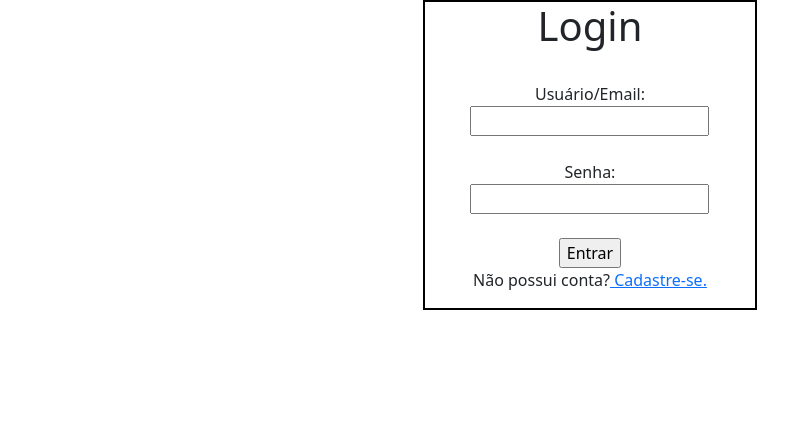
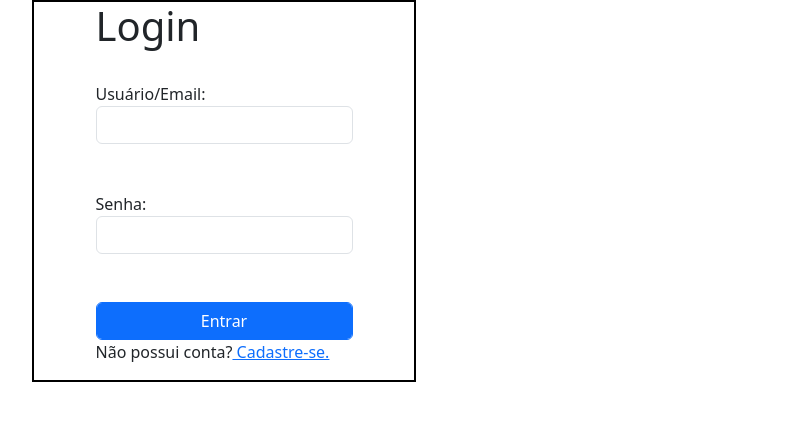
Before and after one commit to rafaelmdgh/pcc, a PHP site: page /login/login.php in a window 1280 px wide. Shown: the top 421 px of the page, without its empty margins (50-838 px from the left). Run offline with PHP 8.4, Linux system fonts and the light colour scheme.

Commit message:
início ajustes css

```diff
--- a/css/estilo.css
+++ b/css/estilo.css
@@ -38,8 +38,6 @@ table input[type="checkbox"]{
 	display: flex;
 	justify-content: center;
 	align-items: center;
-	align-content: center;
 	width: 30%;
-
-
+	position: absolute;
 }
--- a/login/login.php
+++ b/login/login.php
@@ -11,21 +11,19 @@
 </head>
 <body>
 <div class="container">
-  <center>
     <div class="login">
       <section id="" class=".container-md">
         <h1>Login</h1><br>
-        <form action="logar.php" method="post">
+        <form class="form-group" action="logar.php" method="post">
           <label for="email">Usuário/Email:</label><br>
-          <input type="text" name="email" id="usuario"><br><br>
+          <input class="form-control" type="text" name="email" id="usuario"><br><br>
           <label for="senha">Senha:</label><br>
-          <input type="password" name="senha" id="senha"><br><br>
-          <input type="submit" value="Entrar"><br>
+          <input class="form-control" type="password" name="senha" id="senha"><br><br>
+          <input class="form-control btn btn-primary" type="submit" value="Entrar"><br>
           <p>Não possui conta?<a href="../cadastro-usuarios/cadastrar.php"> Cadastre-se. </a></p>
         </form>
       </section>
     </div>
-  </center>
 </div>
 </body>
 </html>
```
